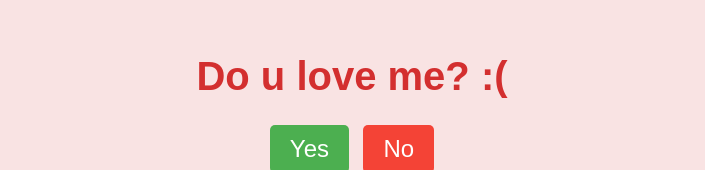
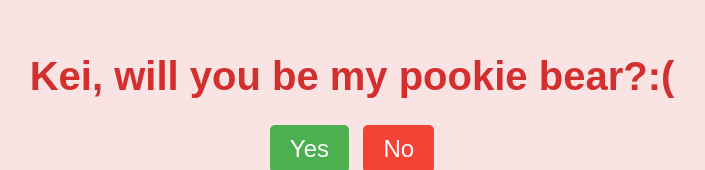
Before and after one commit to Hahatdog/DARIUS_GOD69, a plain HTML site: page index.html in a window 1280 px wide. Shown: the part 138-308 px from the top of the page, without its empty margins (288-993 px from the left). Drawn offline with Linux system fonts and the light colour scheme.

Commit message:
Update index.html

```diff
--- a/index.html
+++ b/index.html
@@ -3,12 +3,12 @@
 <head>
     <meta charset="UTF-8">
     <meta name="viewport" content="width=device-width, initial-scale=1.0">
-    <title>Do u love me? :( </title>
+    <title>Kei, will you be my pookie bear? :( </title>
     <link rel="stylesheet" href="styles.css">
 </head>
 <body>
     <div class="container">
-        <h1>Do u love me? :( </h1>
+        <h1>Kei, will you be my pookie bear?:( </h1>
         <div class="buttons">
             <button class="yes-button" onclick="handleYesClick()">Yes</button>
             <button class="no-button" onclick="handleNoClick()">No</button>
```
